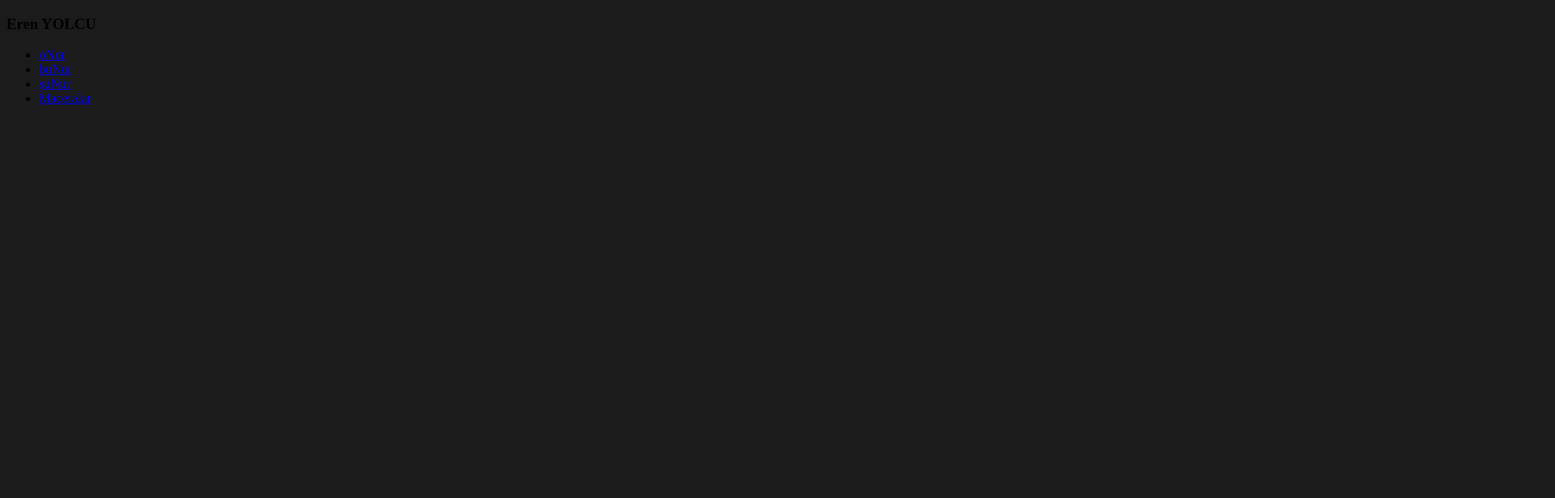
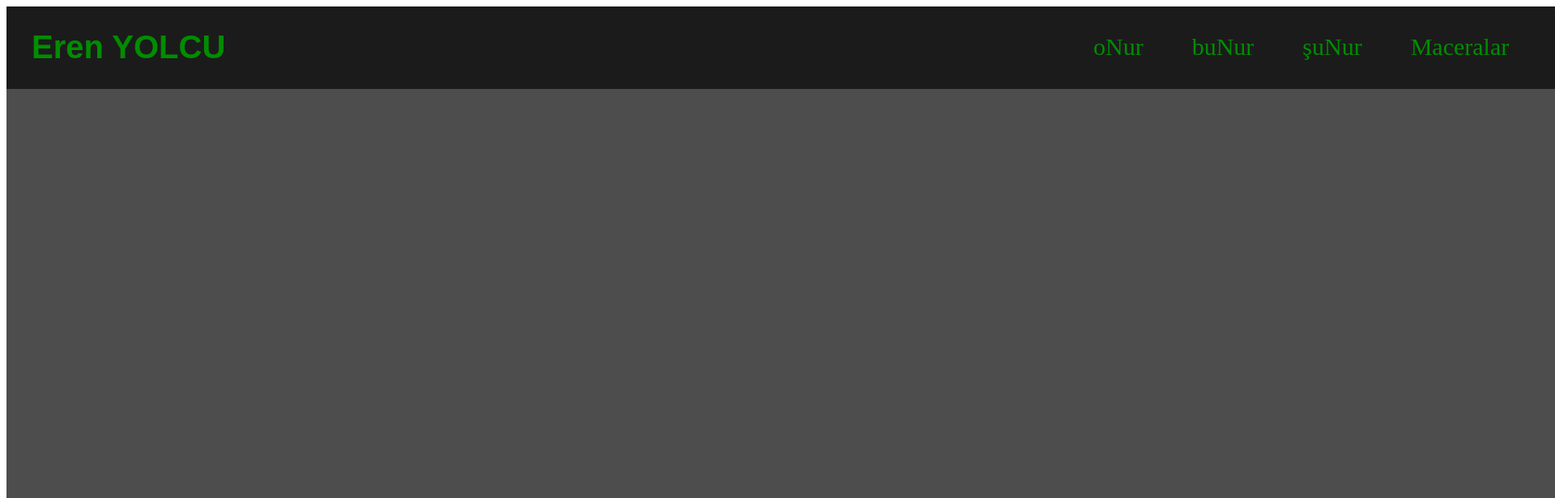
Before and after one commit to erenbugrayolcu/erenbugrayolcuu, a website: page index.html in a window 1280 px wide. Shown: the top 616 px of the page at 81% size, 1920 px wide, since content can reach past the window. Drawn offline with Linux system fonts and the light colour scheme.

Commit message:
Update style.css

```diff
--- a/style.css
+++ b/style.css
@@ -1,17 +1,49 @@
-*{
-    background: #1b1b1b;
+#diskutu{
+    background: #4d4d4d;
+    width: 1920px;
+    height: 3000px;
 }
 
-#indir{
-    background: #fff;
-    position: relative;
+#header{
+    background: #1b1b1b;
+    width: 1920px;
+    height: 100px;
+    padding: 1px;
 }
 
-#oNur{
-    width: 590px;
-    height: 767pxpx;
+#logo{
+    width: 240px;
+    height: auto;
+    margin-left: 30px;
+    margin-top: -13px;
+    float: left;
 }
 
-#onurYazisi{
-    color: #fff;
+#logoisim{
+    color: rgb(0, 141, 0);
+    font-size: 40px;
+    user-select: none;
+    font-family: arial;
 }
+
+#menuKutu{
+    padding: 1px;
+    text-align: right;
+    margin-left: 1300px;
+}
+
+.menuLink{
+    text-decoration: none;
+    color: rgb(0, 141, 0);
+}
+
+
+.menuListe{
+    list-style-type: none;
+    float: left;
+    text-align: right;
+    margin-top: 15px;
+    margin-right: 60px;
+    font-size: 30px;
+    color: rgb(0, 141, 0);
+}
```
